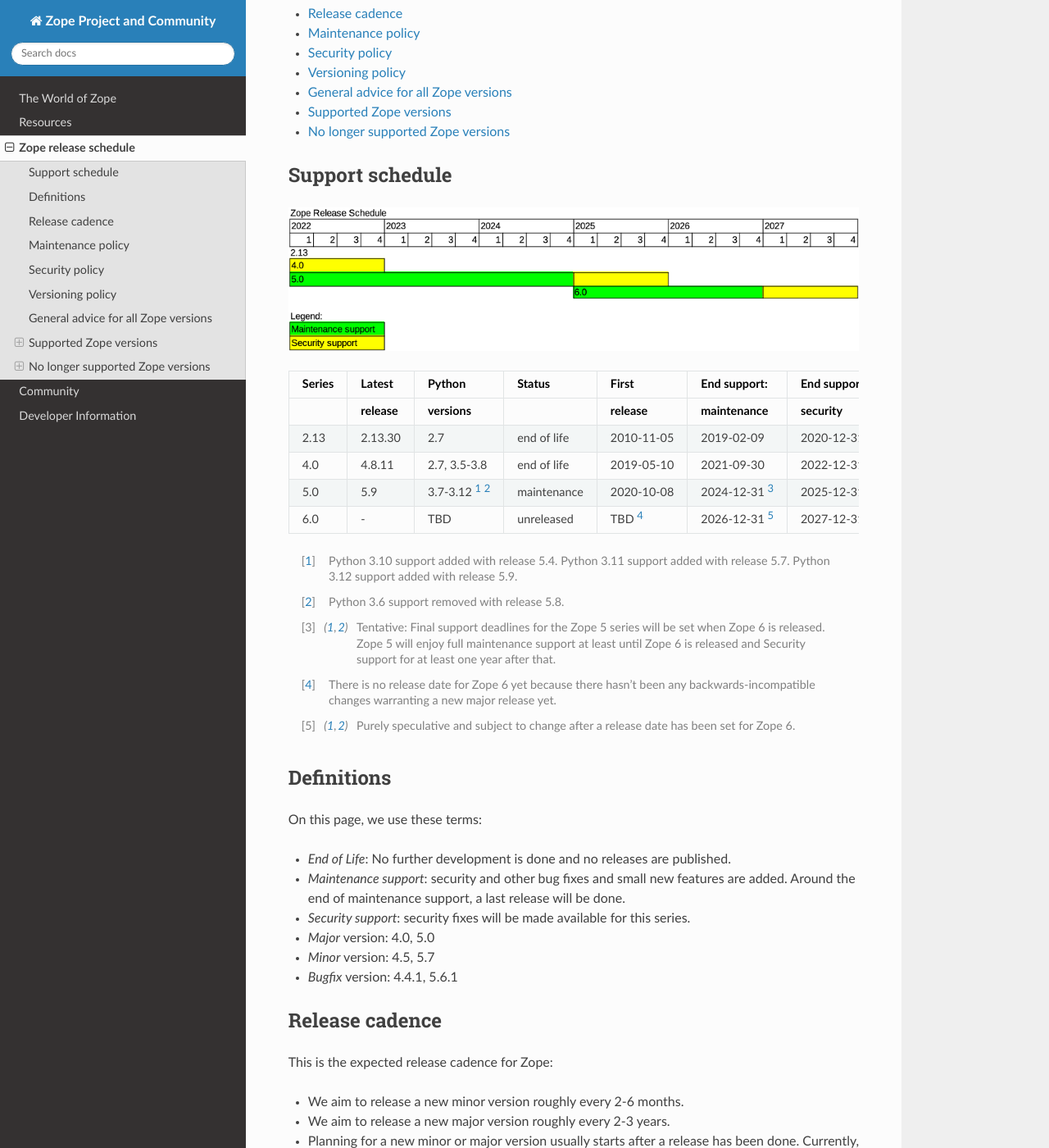
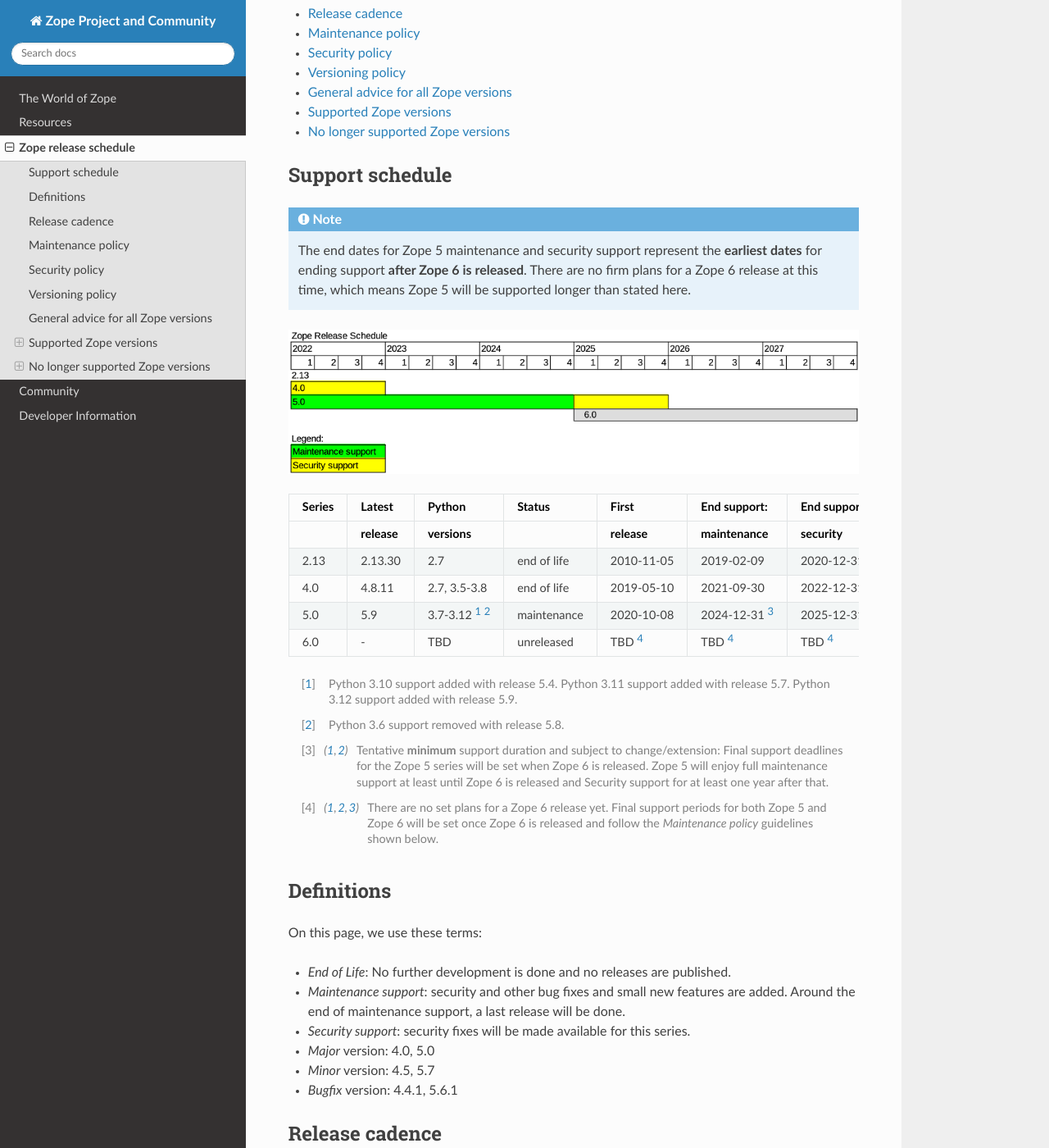
Before and after one commit to zopefoundation/www.zope.org, a Sphinx documentation site: the page built from docs/releases.rst, in a window 1280 px wide and 1400 px high, scrolled down 407 px. Shown: the whole window at 82% size. Built offline with Sphinx 7.4.7 and the Read the Docs theme 2.0.0, drawn with Linux system fonts in a browser that asks for light colours; some of the changed text lies outside the part shown.

Commit message:
- clarify Zope 5 support timeframes

```diff
--- a/docs/releases.rst
+++ b/docs/releases.rst
@@ -14,8 +14,17 @@ Zope currently has two release managers, Michael Howitz and Jens Vagelpohl.
    :local:
    :depth: 1
 
+
 Support schedule
 ----------------
+
+.. note::
+
+    The end dates for Zope 5 maintenance and security support represent the
+    **earliest dates** for ending support **after Zope 6 is released**. There
+    are no firm plans for a Zope 6 release at this time, which means Zope 5
+    will be supported longer than stated here.
+
 
 .. image:: /_static/releases.png
 
@@ -31,8 +40,7 @@ Support schedule
 |5.0   |5.9    |3.7-3.12     |maintenance|2020-10-08|2024-12-31  |2025-12-31  |
 |      |       |[1]_ [2]_    |           |          |[3]_        |[3]_        |
 +------+-------+-------------+-----------+----------+------------+------------+
-|6.0   |\-     |TBD          |unreleased |TBD [4]_  |2026-12-31  |2027-12-31  |
-|      |       |             |           |          |[5]_        |[5]_        |
+|6.0   |\-     |TBD          |unreleased |TBD [4]_  |TBD [4]_    | TBD [4]_   |
 +------+-------+-------------+-----------+----------+------------+------------+
 
 .. [1] Python 3.10 support added with release 5.4.
@@ -41,16 +49,16 @@ Support schedule
 
 .. [2] Python 3.6 support removed with release 5.8.
 
-.. [3] Tentative: Final support deadlines for the Zope 5 series will be set
-       when Zope 6 is released. Zope 5 will enjoy full maintenance support at
-       least until Zope 6 is released and Security support for at least one year
-       after that.
+.. [3] Tentative **minimum** support duration and subject to change/extension:
+       Final support deadlines for the Zope 5 series will be set when Zope 6 is
+       released. Zope 5 will enjoy full maintenance support at least until
+       Zope 6 is released and Security support for at least one year after
+       that.
 
-.. [4] There is no release date for Zope 6 yet because there hasn't been any
-       backwards-incompatible changes warranting a new major release yet.
+.. [4] There are no set plans for a Zope 6 release yet. Final support periods
+       for both Zope 5 and Zope 6 will be set once Zope 6 is released and
+       follow the `Maintenance policy` guidelines shown below.
 
-.. [5] Purely speculative and subject to change after a release date has been
-       set for Zope 6.
 
 Definitions
 -----------
@@ -64,6 +72,7 @@ On this page, we use these terms:
 - *Minor* version: 4.5, 5.7
 - *Bugfix* version: 4.4.1, 5.6.1
 
+
 Release cadence
 ---------------
 This is the expected release cadence for Zope:
@@ -72,6 +81,7 @@ This is the expected release cadence for Zope:
 - We aim to release a new major version roughly every 2-3 years.
 - Planning for a new minor or major version usually starts after a release has
   been done. Currently, there is no clear calendar with expected dates.
+
 
 Maintenance policy
 ------------------
@@ -84,6 +94,7 @@ These are the general rules for maintenance support for Zope:
 - If a new major release is published after the two year maintenance support
   window, the previous release series may be downgraded to Security support
   soon thereafter.
+
 
 Security policy
 ---------------
```
Also changed, not shown: other parts of docs/releases.rst (+1 -1 lines), docs/_static/releases.png.
